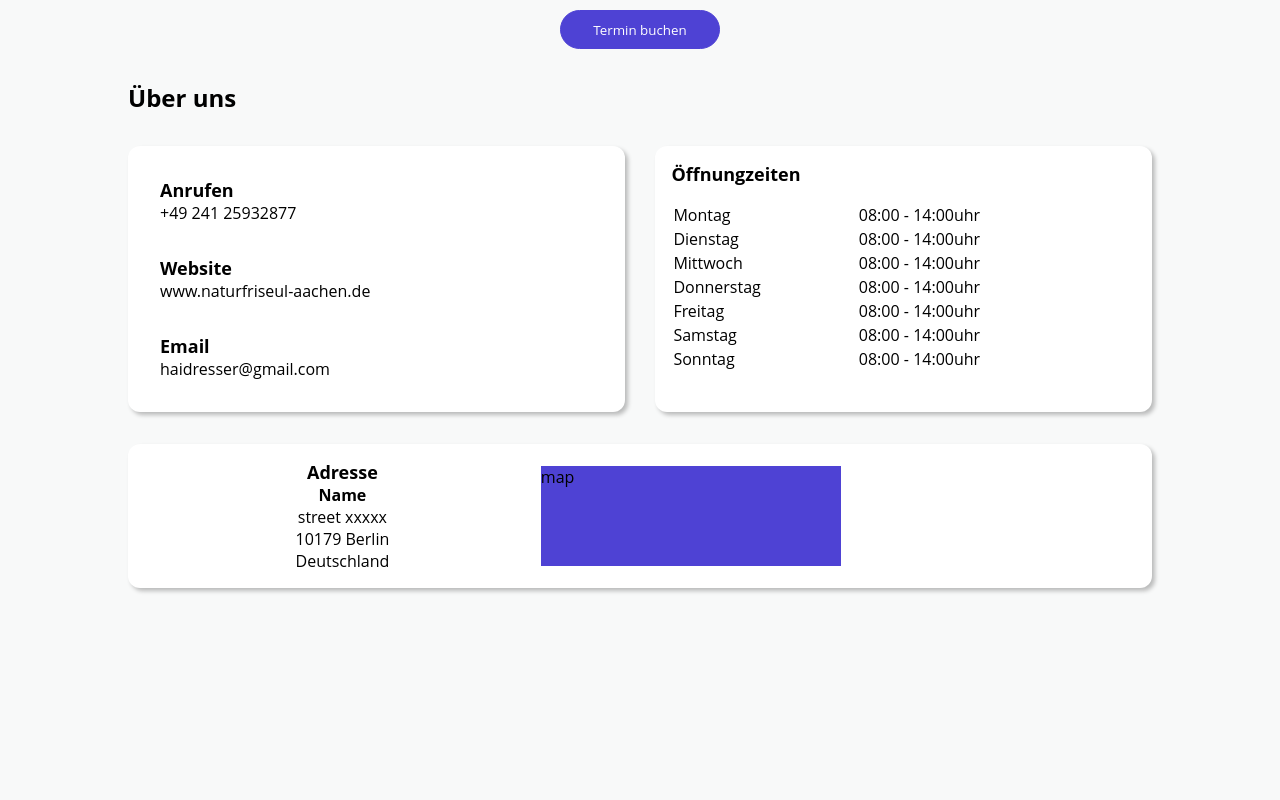
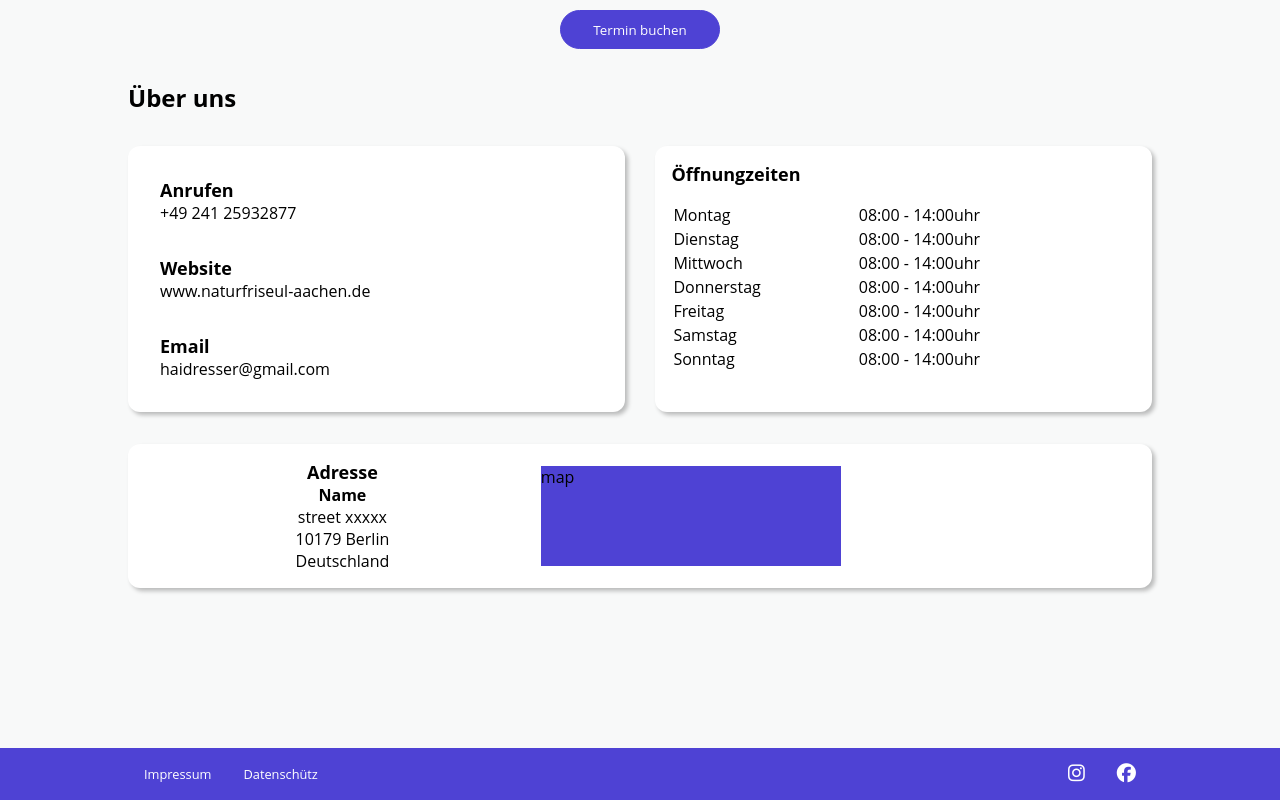
Before and after one commit to orianemgn/Haidresser-booking-app, a React (Create React App) app: page / in a window 1280 px wide. Shown: the part 548-1348 px from the top of the page. Before the commit the page ends 1184 px from the top, so only its background shows below. Built offline with nearby package versions, Linux system fonts and the light colour scheme.

Commit message:
design footer doner

```diff
--- a/public/index.html
+++ b/public/index.html
@@ -39,5 +39,9 @@
       To begin the development, run `npm start` or `yarn start`.
       To create a production bundle, use `npm run build` or `yarn build`.
     -->
+    <script
+      src="https://kit.fontawesome.com/0432b223ef.js"
+      crossorigin="anonymous"
+    ></script>
   </body>
 </html>
--- a/src/App.js
+++ b/src/App.js
@@ -1,12 +1,14 @@
 import "./App.css";
 import LandingPage from "./pages/LandingPage";
 import Navbar from "./components/navbar/Navbar";
+import Footer from "./components/footer/Footer";
 
 function App() {
   return (
     <div className="App">
       <Navbar />
       <LandingPage />
+      <Footer />
     </div>
   );
 }
--- /dev/null
+++ b/src/components/footer/Footer.js
@@ -0,0 +1,19 @@
+import React from "react";
+import styles from "./Footer.module.css";
+
+const Footer = () => {
+  return (
+    <div className={styles.footer}>
+      <ul>
+        <li>Impressum</li>
+        <li>Datenschütz</li>
+      </ul>
+      <div>
+        <i class="fa-brands fa-instagram"></i>
+        <i class="fa-brands fa-facebook"></i>
+      </div>
+    </div>
+  );
+};
+
+export default Footer;
--- /dev/null
+++ b/src/components/footer/Footer.module.css
@@ -0,0 +1,18 @@
+.footer {
+  background-color: var(--primary-color);
+  display: flex;
+  justify-content: space-between;
+  padding: 1rem 10%;
+  color: var(--light-font);
+  font-size: 0.8rem;
+}
+
+.footer li:hover,
+.footer i:hover {
+  color: var(--base-color);
+}
+
+.footer i {
+  font-size: 1.2rem;
+  margin: 0 1rem;
+}
--- a/src/pages/LandingPage.module.css
+++ b/src/pages/LandingPage.module.css
@@ -1,7 +1,7 @@
 .landingPageContainer {
   width: 80%;
   margin: auto;
-  padding: 3rem 0;
+  padding: 3rem 0 10rem;
 }
 
 .haidresserContainer {
```
